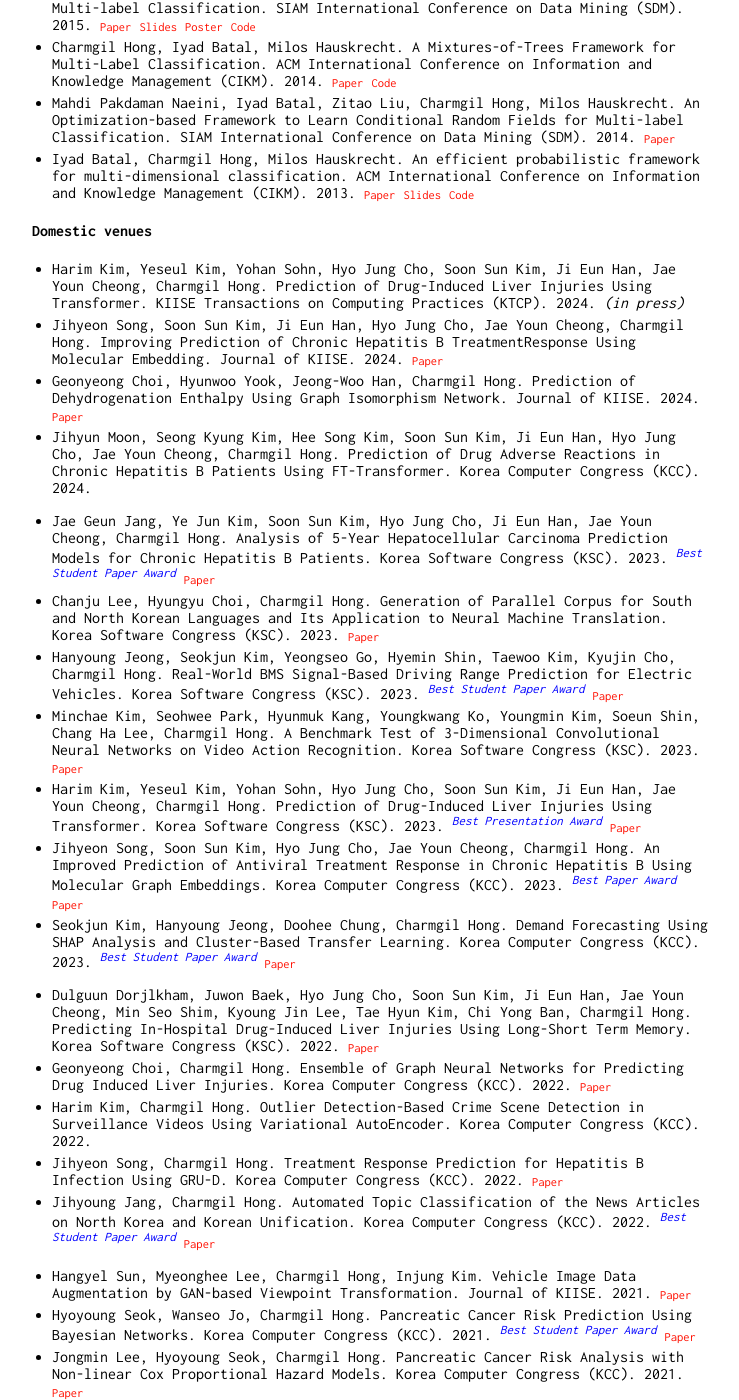
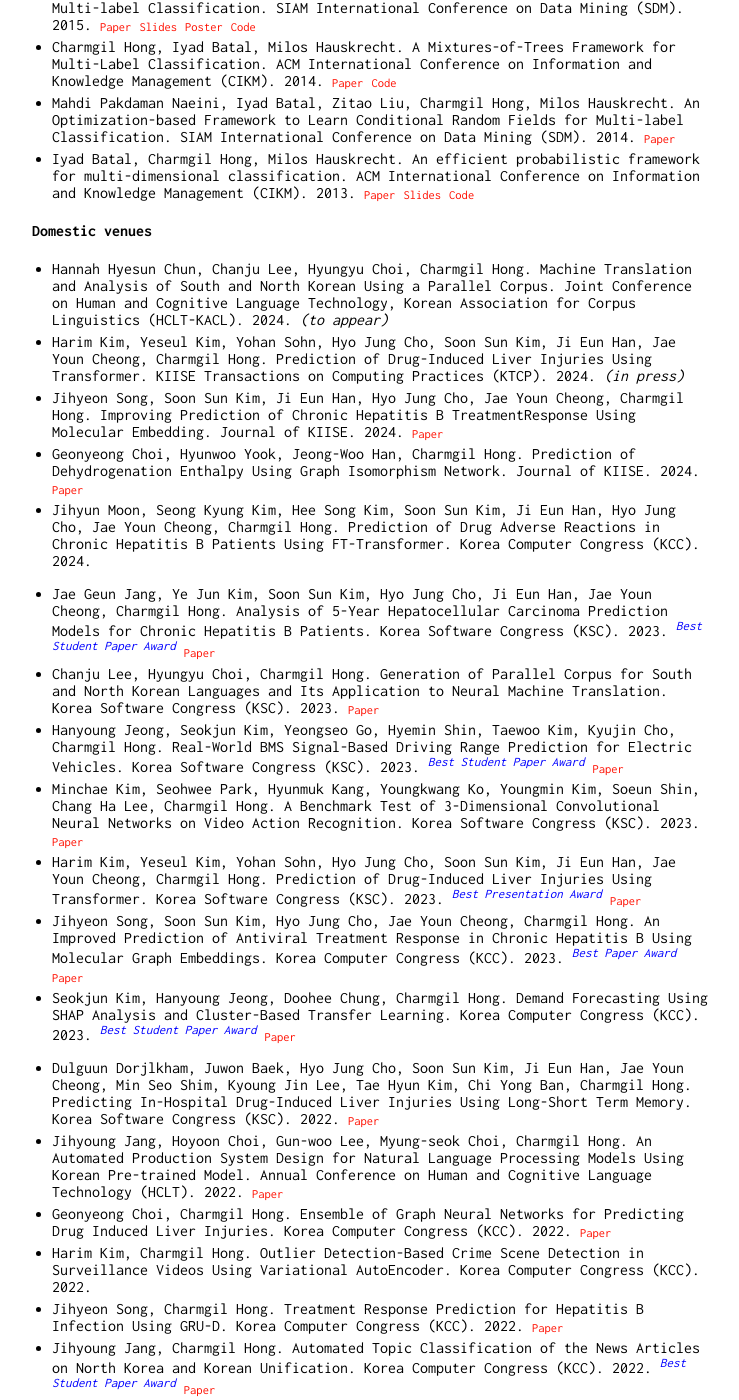
Before and after one commit to charmgil/charmgil.github.io, a Jekyll site: the page built from index.md, in a window 1280 px wide and 1400 px high, scrolled down 1686 px. Shown: the whole window, without its empty margins (258-997 px from the left). Built offline with Jekyll 4.4.1, drawn with Linux system fonts in a browser that asks for light colours; some of the changed text lies outside the part shown.

Commit message:
modified:   files/cv.pdf 	modified:   index.md

```diff
--- a/index.md
+++ b/index.md
@@ -59,6 +59,7 @@ I am also interested in: (4) AI/ICT for Korean unification and the development o
 
 
 #### Domestic venues
+* Hannah Hyesun Chun, Chanju Lee, Hyungyu Choi, Charmgil Hong. Machine Translation and Analysis of South and North Korean Using a Parallel Corpus. Joint Conference on Human and Cognitive Language Technology, Korean Association for Corpus Linguistics (HCLT-KACL). 2024. *(to appear)*
 * Harim Kim, Yeseul Kim, Yohan Sohn, Hyo Jung Cho, Soon Sun Kim, Ji Eun Han, Jae Youn Cheong, Charmgil Hong. Prediction of Drug-Induced Liver Injuries Using Transformer. KIISE Transactions on Computing Practices (KTCP). 2024. *(in press)*
 * Jihyeon Song, Soon Sun Kim, Ji Eun Han, Hyo Jung Cho, Jae Youn Cheong, Charmgil Hong. Improving Prediction of Chronic Hepatitis B TreatmentResponse Using Molecular Embedding. Journal of KIISE. 2024. <span class="res">[Paper](https://www.kiise.or.kr/e_journal/2024/7/JOK/06.pdf){:target="_blank"}</span>
 * Geonyeong Choi, Hyunwoo Yook, Jeong-Woo Han, Charmgil Hong. Prediction of Dehydrogenation Enthalpy Using Graph Isomorphism Network. Journal of KIISE. 2024. <span class="res">[Paper](https://www.kiise.or.kr/e_journal/2024/5/JOK/03.pdf){:target="_blank"}</span>
@@ -76,6 +77,7 @@ I am also interested in: (4) AI/ICT for Korean unification and the development o
 
 <!--2022-->
 * Dulguun Dorjlkham, Juwon Baek, Hyo Jung Cho, Soon Sun Kim, Ji Eun Han, Jae Youn Cheong, Min Seo Shim, Kyoung Jin Lee, Tae Hyun Kim, Chi Yong Ban, Charmgil Hong. Predicting In-Hospital Drug-Induced Liver Injuries Using Long-Short Term Memory. Korea Software Congress (KSC). 2022. <span class="res">[Paper](https://www.dbpia.co.kr/journal/articleDetail?nodeId=NODE11224560){:target="_blank"}</span>
+* Jihyoung Jang, Hoyoon Choi, Gun-woo Lee, Myung-seok Choi, Charmgil Hong. An Automated Production System Design for Natural Language Processing Models Using Korean Pre-trained Model. Annual Conference on Human and Cognitive Language Technology (HCLT). 2022. <span class="res">[Paper](https://ocean.kisti.re.kr/IS_mvpopo213L.do?ResultTotalCNT=115&pageNo=11&pageSize=10&method=view&acnCn1=&poid=sighlt&kojic=OOGHAK&sVnc=y2022m10a&id=8&setId=&iTableId=&iDocId=&sFree=&pQuery=%28kojic%3AOOGHAK%29+AND+%28voliss_ctrl_no%3Ay2022m10a%29){:target="_blank"}</span>
 * Geonyeong Choi, Charmgil Hong. Ensemble of Graph Neural Networks for Predicting Drug Induced Liver Injuries. Korea Computer Congress (KCC). 2022. <span class="res">[Paper](https://www.dbpia.co.kr/journal/articleDetail?nodeId=NODE11113625){:target="_blank"}</span>
 * Harim Kim, Charmgil Hong. Outlier Detection-Based Crime Scene Detection in Surveillance Videos Using Variational AutoEncoder. Korea Computer Congress (KCC). 2022.
 * Jihyeon Song, Charmgil Hong. Treatment Response Prediction for Hepatitis B Infection Using GRU-D. Korea Computer Congress (KCC). 2022. <span class="res">[Paper](https://www.dbpia.co.kr/journal/articleDetail?nodeId=NODE11113892){:target="_blank"}</span>
@@ -106,7 +108,7 @@ I am also interested in: (4) AI/ICT for Korean unification and the development o
 * Geonyeong Choi, Charmgil Hong. Analysis of Drug Inducing Liver Injury: A Graph-Based Machine Learning Approach. The Liver Week (TLW) 2024.
 * Ye Jun Kim, Jae Geun Jang, Soon Sun Kim, Jae Youn Cheong, Charmgil Hong. Analysis of a Machine Learning-Based Predictive Model for Hepatocellular Carcinoma in Chronic Hepatitis B Patients. Korean Society of Medical Informatics, Spring. 2024.
 * Harim Kim, Minchae Kim, Taewoo Kim, Kyujin Cho, Charmgil Hong. Red-Light Violation Detection Using Attention Mechanism in Dashcam Footage. Korea Multimedia Society, Spring. 2024.
-* Hyesun Chun, Haeun Yoon, Ahhyun Kum, Chanju Lee, Hyungyu Choi, Charmgil Hong. Development of a Korean Parallel Corpus and a Machine Translation Model for South and North Korean. Korea Multimedia Society, Spring. 2024. <span class="award">*Best Paper Award*</span>
+* Hannah Hyesun Chun, Haeun Yoon, Ahhyun Kum, Chanju Lee, Hyungyu Choi, Charmgil Hong. Development of a Korean Parallel Corpus and a Machine Translation Model for South and North Korean. Korea Multimedia Society, Spring. 2024. <span class="award">*Best Paper Award*</span>
 * Chaewon Kim, Seeun Park, Harim Kim, Taewoo Kim, Kyujin Cho, Charmgil Hong. A Method for Lane Recognition and Departure Detection Using Dashcam Videos. Korea Multimedia Society, Spring. 2024. <span class="award">*Best Paper Award*</span>
 
 <!--2023-->
```
Also changed, not shown: 1 other file.
